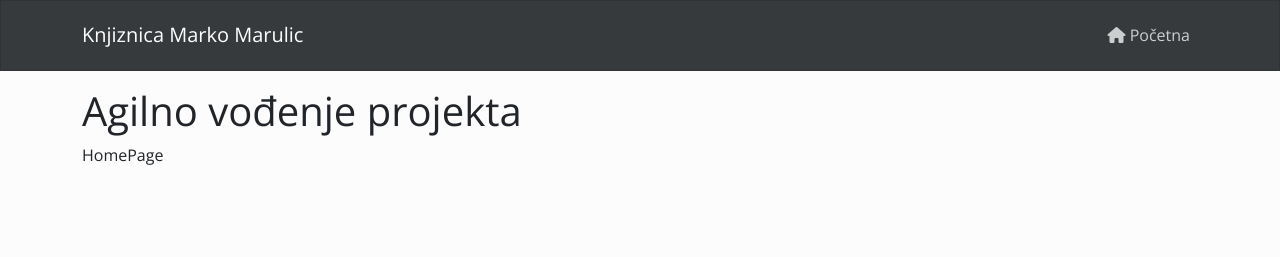
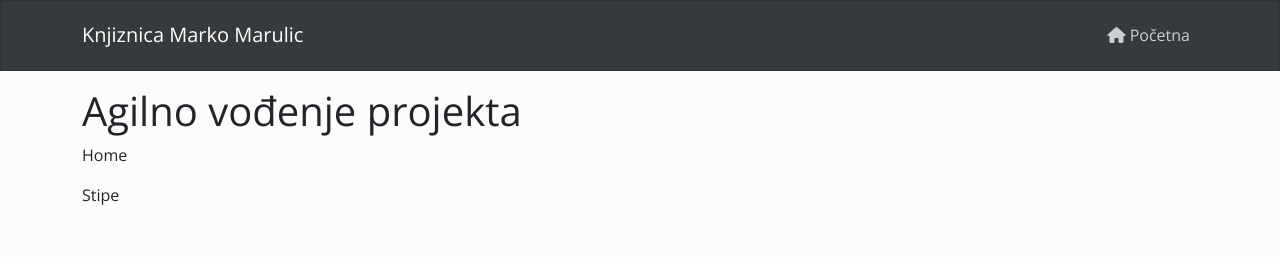
Before and after one commit to FedaJakic/Agilno-Projekt-Knjiznica-Grupa-C, a React (Create React App) app in the folder knjiznica-marko-marulic/: page / in a window 1280 px wide. Shown: the top 257 px of the page. Built offline with nearby package versions, Linux system fonts and the light colour scheme.

Commit message:
testing first commit

```diff
--- a/knjiznica-marko-marulic/src/pages/HomePage.js
+++ b/knjiznica-marko-marulic/src/pages/HomePage.js
@@ -6,7 +6,8 @@ const HomeScreen = () => {
     <>
       <h1>Agilno vođenje projekta</h1>
       <Row>
-        <p>HomePage</p>
+        <p>Home</p>
+        <p>Stipe</p>
       </Row>
     </>
   );
```
